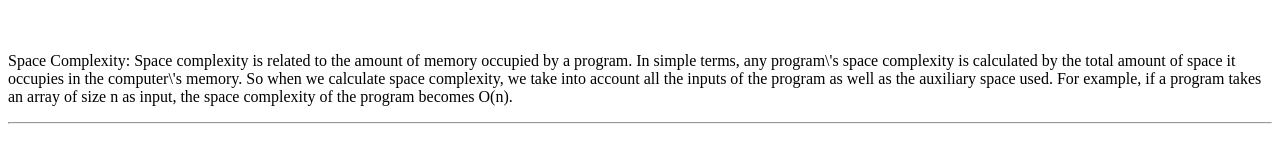
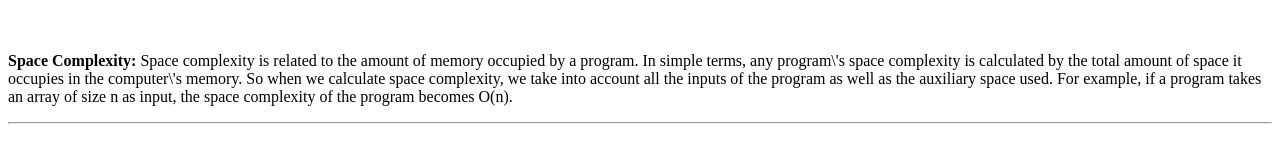
Before and after one commit to acciojob/time-and-space-complexity-Reachmelaxman, a website: page main.html in a window 1280 px wide. Shown: the part 150-306 px from the top of the page. Drawn offline with Linux system fonts and the light colour scheme.

Commit message:
created a submission

```diff
--- a/main.html
+++ b/main.html
@@ -15,7 +15,7 @@
 	<p>Time complexity is understood as the time taken by a program to run and complete the given task. For example, if a program takes 100 seconds to run while another program completes the same task in 200 seconds, then clearly the first program has low time complexity. Therefore, as a programmer, your goal is to reduce the time complexity of the code by optimizing it and making it more efficient.</p>
 	<br>
 
-	<p>Space Complexity: Space complexity is related to the amount of memory occupied by a program. In simple terms, any program\'s space complexity is calculated by the total amount of space it occupies in the computer\'s memory. So when we calculate space complexity, we take into account all the inputs of the program as well as the auxiliary space used. For example, if a program takes an array of size n as input, the space complexity of the program becomes O(n).</p>
+	<p><strong>Space Complexity:</strong> Space complexity is related to the amount of memory occupied by a program. In simple terms, any program\'s space complexity is calculated by the total amount of space it occupies in the computer\'s memory. So when we calculate space complexity, we take into account all the inputs of the program as well as the auxiliary space used. For example, if a program takes an array of size n as input, the space complexity of the program becomes O(n).</p>
 	<hr>
 </body>
 
```
